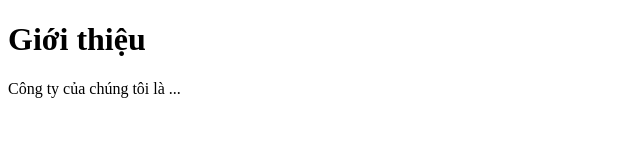
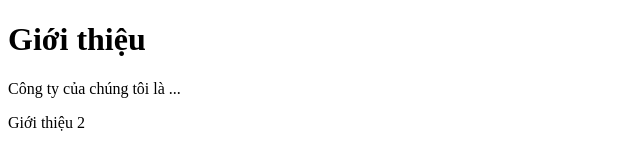
Before and after one commit to LuanHuynh296/hoc-git-f10-24, a plain HTML site: page gioi-thieu.html in a window 1280 px wide. Shown: the full height of the page, 0-640 px from the left. Drawn offline with Linux system fonts and the light colour scheme.

Commit message:
Update gioi-thieu.html lần 2

```diff
--- a/gioi-thieu.html
+++ b/gioi-thieu.html
@@ -9,5 +9,7 @@
   <h1>Giới thiệu</h1>
 
   <p>Công ty của chúng tôi là ...</p>
+
+  <p>Giới thiệu 2</p>
 </body>
 </html>
```
